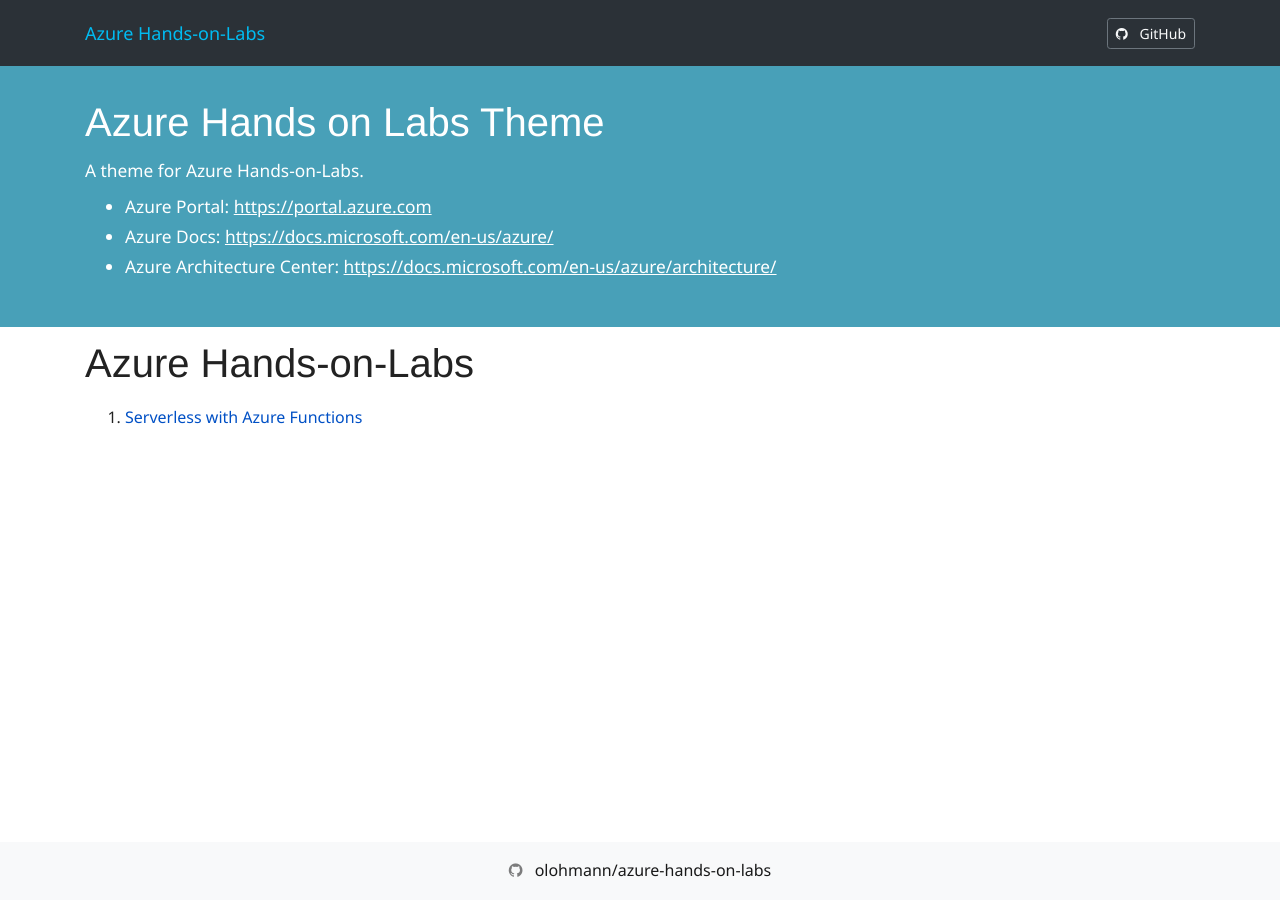
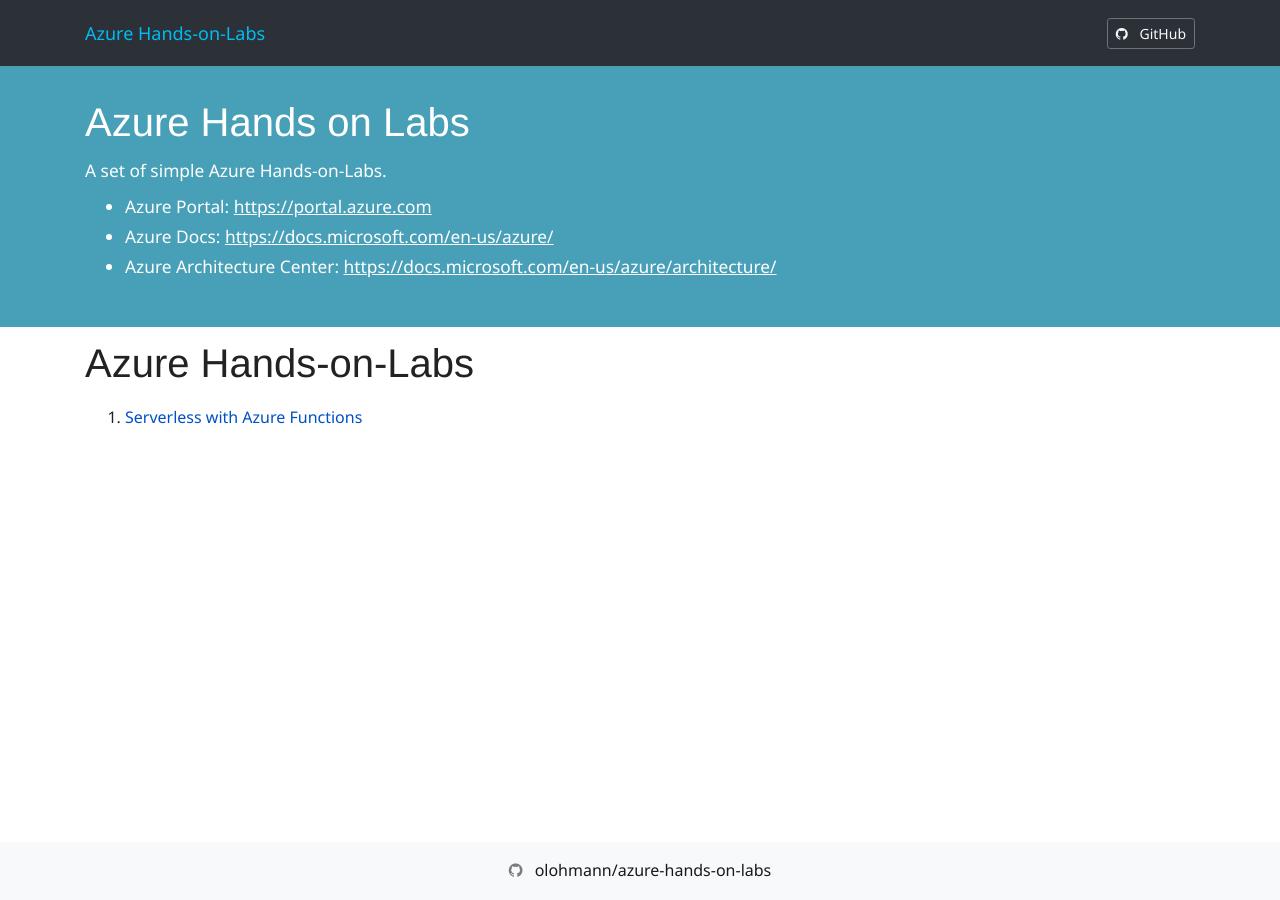
Before and after one commit to olohmann/azure-hands-on-labs, a Jekyll site: the page built from index.md, in a window 1280 px wide. Built offline with Jekyll 4.4.1, drawn with Linux system fonts in a browser that asks for light colours; nearby versions of some CDN libraries; our own code applies the rules of GitHub Pages for plain Markdown files.

Commit message:
Updates to title and description.

```diff
--- a/_config.yml
+++ b/_config.yml
@@ -1,5 +1,5 @@
-title: Azure Hands on Labs Theme
-description: "A theme for Azure Hands-on-Labs."
+title: Azure Hands on Labs
+description: "A set of simple Azure Hands-on-Labs."
 repository: olohmann/azure-hands-on-labs
 markdown: kramdown
 kramdown:
```
